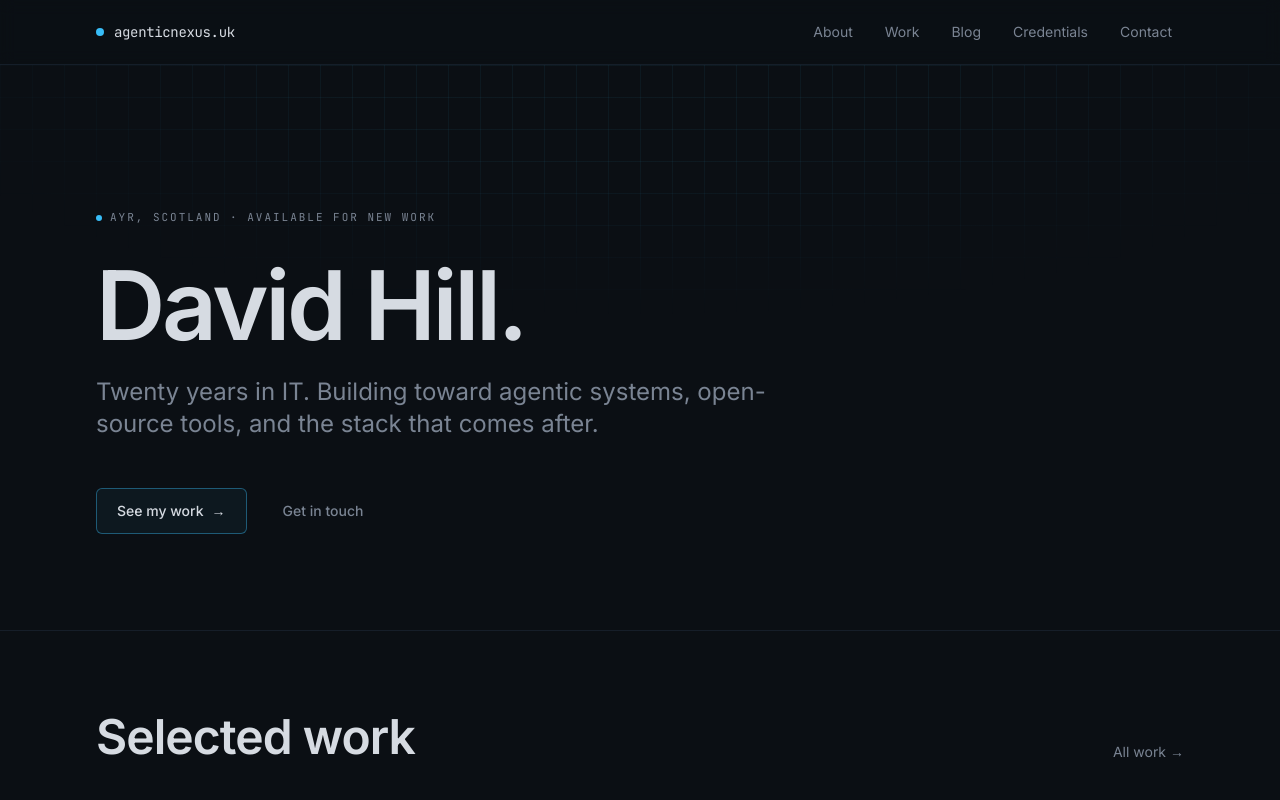
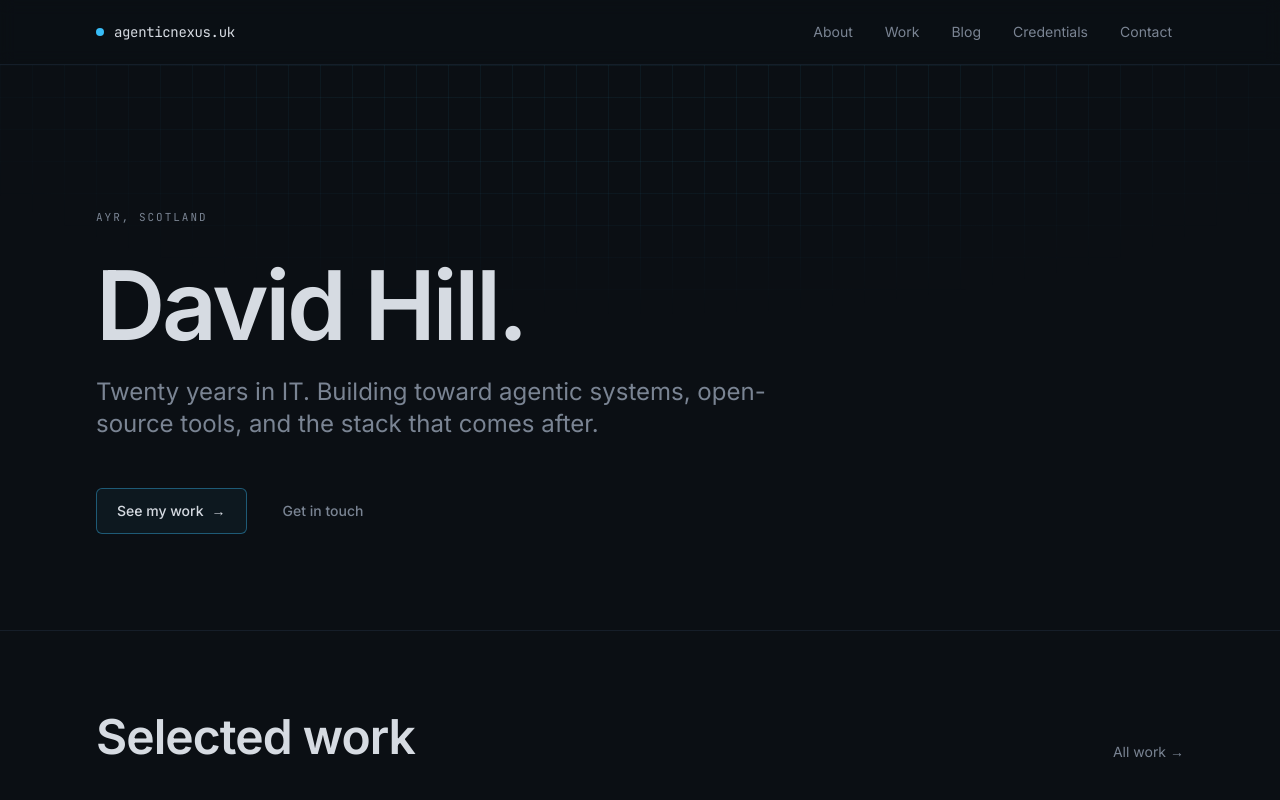
Before and after one commit to DavidH1ll/agenticnexus.uk, a Next.js app: page / in a window 1280 px wide. Shown: the top 800 px of the page. Built offline with nearby package versions, Linux system fonts and the light colour scheme.

Commit message:
chore: remove 'available for new work' status from hero

```diff
--- a/src/app/page.js
+++ b/src/app/page.js
@@ -23,10 +23,7 @@ export default function Home() {
           className="grid-bg grid-bg-mask pointer-events-none absolute inset-0 -z-10"
         />
         <div className="mx-auto max-w-page px-6 pb-24 pt-20 sm:px-8 sm:pt-28 lg:pt-36">
-          <p className="label-mono mb-8">
-            <span className="mr-2 inline-block h-1.5 w-1.5 rounded-full bg-accent align-middle" />
-            Ayr, Scotland &middot; available for new work
-          </p>
+          <p className="label-mono mb-8">Ayr, Scotland</p>
           <h1 className="max-w-4xl text-display-xl font-semibold text-text">
             {profile.name}.
           </h1>
```
